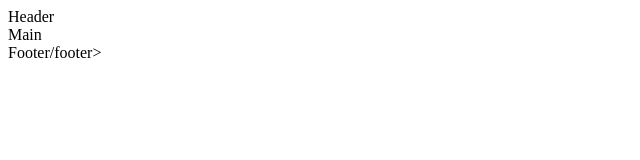
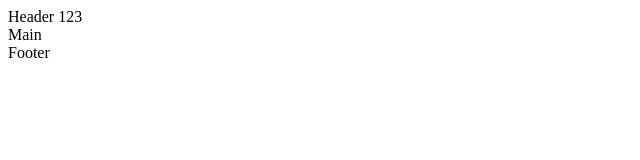
Before and after one commit to OlyaShire/my-project, a plain HTML site: page index.html in a window 1280 px wide. Shown: the full height of the page, 0-640 px from the left. Drawn offline with Linux system fonts and the light colour scheme.

Commit message:
Update index.html

```diff
--- a/index.html
+++ b/index.html
@@ -6,8 +6,8 @@
   <title>My Project</title>
 </head>
 <body>
-  <header>Header</header>
+  <header>Header 123</header>
   <main>Main</main>
-  <footer>Footer/footer>
+  <footer>Footer<footer>
 </body>
 </html>
```
